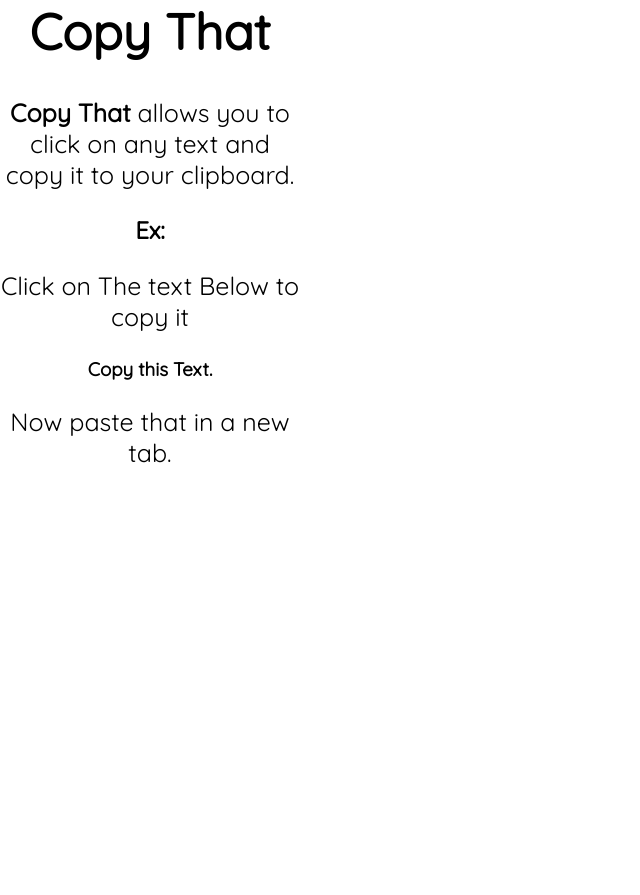
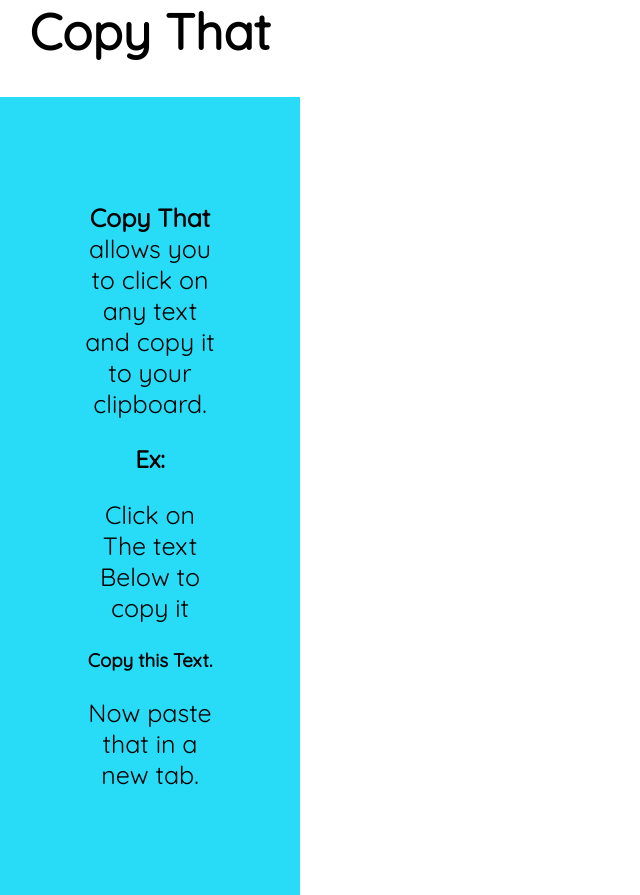
Before and after one commit to talonbragg/CopyThat, a plain HTML site: page index.html in a window 1280 px wide. Shown: the whole page, without its empty margins (0-640 px from the left). Before the commit the page ends 800 px from the top, so only its background shows below. Drawn offline with Linux system fonts and the light colour scheme.

Commit message:
Update main.css

```diff
--- a/stylesheets/main.css
+++ b/stylesheets/main.css
@@ -3,7 +3,6 @@ html, body {
   margin-bottom: 0px;
   margin-right: 0px;
   margin-left: 0px;
-  float: left;
   max-width: 300px;
   height: 300px;
   text-align: center;
@@ -15,3 +14,7 @@ h1 {
 p {
   font-size: 25px;
 }
+#section {
+  padding: 80px;
+  background-color: #28dcf8;
+}
```
